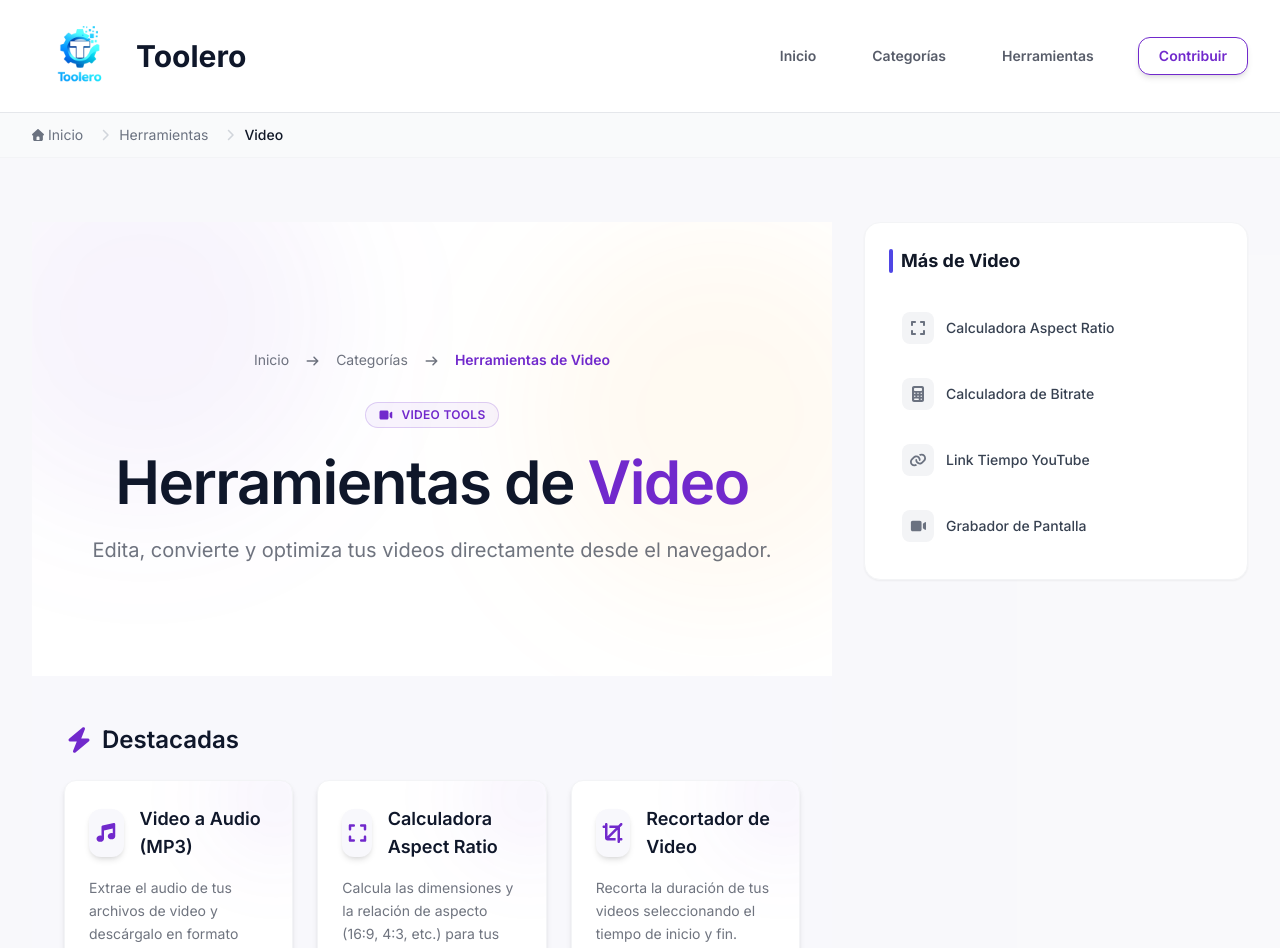
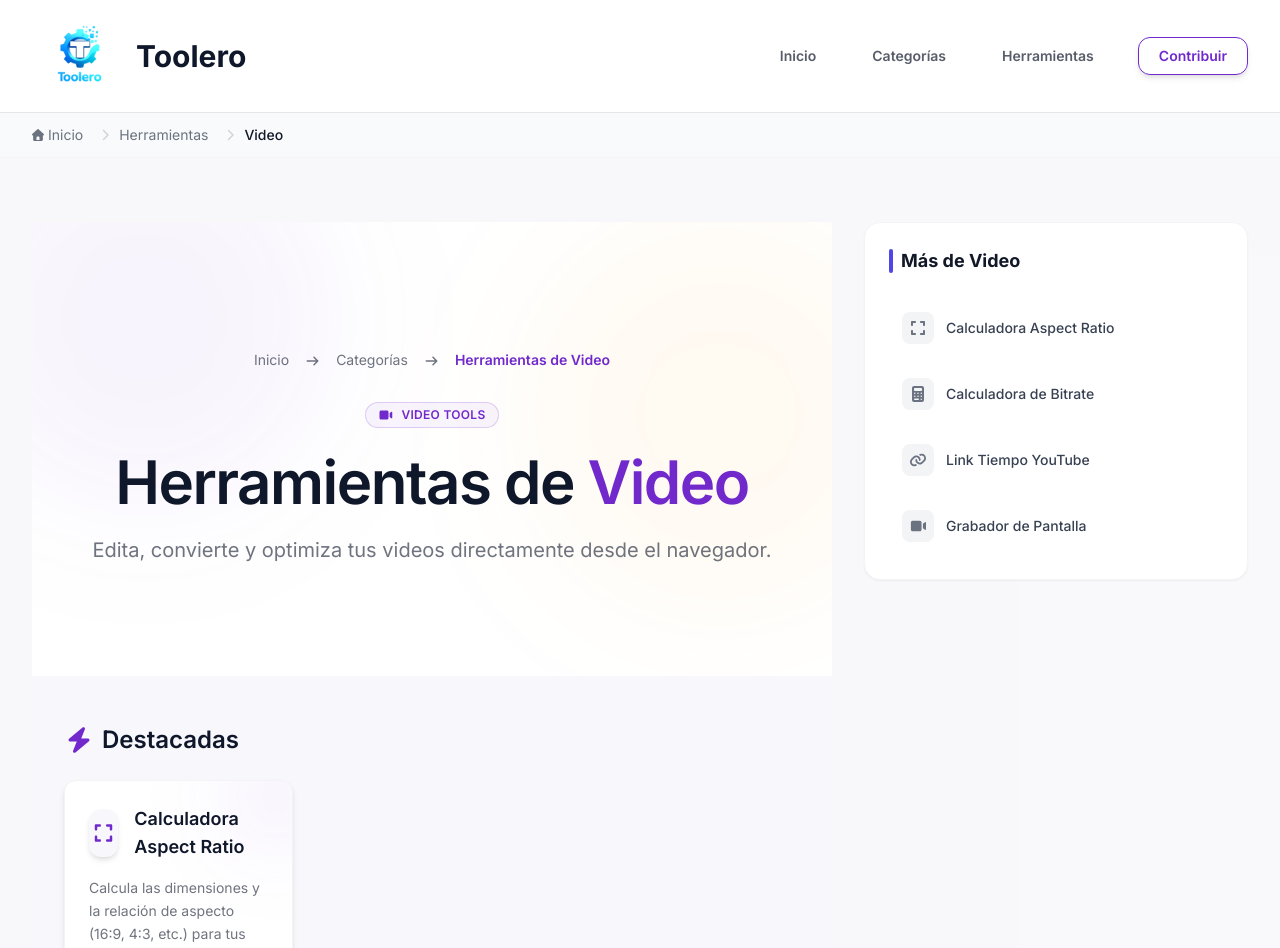
Before and after one commit to ismail6385/toolero, a Next.js app: page /tools/video in a window 1280 px wide. Shown: the top 948 px of the page. Built offline with nearby package versions, Linux system fonts and the light colour scheme.

Commit message:
Fix sitemap canonicals and broken tool links

```diff
--- a/app/(public)/page.tsx
+++ b/app/(public)/page.tsx
@@ -26,10 +26,10 @@ export const metadata: Metadata = {
     title: 'Todas las Herramientas Gratuitas - Toolero.es',
     description: 'Más de 50 herramientas online gratuitas para mejorar tu productividad. Sin registro, 100% gratis.',
     type: 'website',
-    url: 'https://toolero.es/tools',
+    url: 'https://toolero.es',
   },
   alternates: {
-    canonical: 'https://toolero.es/tools',
+    canonical: 'https://toolero.es',
   },
 };
 
--- a/app/(public)/tools/seo/page.tsx
+++ b/app/(public)/tools/seo/page.tsx
@@ -55,16 +55,8 @@ export default function SeoToolsPage() {
         {
             title: "Generador Robots.txt",
             description: "Genera archivos robots.txt correctamente para controlar el rastreo de tu sitio web.",
-            href: "/tools/seo/robots-txt-generator",
+            href: "/tools/seo-schema/generador-robots",
             icon: faRobot,
-            category: "Técnico"
-        },
-        {
-            title: "Generador Sitemap XML",
-            description: "Convierte una lista de URLs en un sitemap XML válido para enviar a Google Search Console.",
-            href: "/tools/seo/sitemap-generator",
-            icon: faSitemap,
-            featured: true,
             category: "Técnico"
         },
         {
@@ -73,13 +65,6 @@ export default function SeoToolsPage() {
             href: "/tools/seo/slug-cleaner",
             icon: faLink,
             category: "Contenido"
-        },
-        {
-            title: "Densidad de Palabras Clave",
-            description: "Analiza la frecuencia y densidad de palabras clave en tu texto para optimización SEO.",
-            href: "/tools/seo/keyword-density",
-            icon: faChartBar,
-            category: "Análisis"
         }
     ];
 
--- a/app/(public)/tools/social/page.tsx
+++ b/app/(public)/tools/social/page.tsx
@@ -53,33 +53,11 @@ export default function SocialToolsPage() {
             category: "Personalización"
         },
         {
-            title: "Selector de Emojis",
-            description: "Busca y copia emojis fácilmente para tus publicaciones y mensajes.",
-            href: "/tools/social/emoji-picker",
-            icon: faSmile,
-            category: "Utilidades"
-        },
-        {
             title: "Extractor de Tags YouTube",
             description: "Extrae las etiquetas (tags) de cualquier video de YouTube para SEO.",
             href: "/tools/social/youtube-tags",
             icon: faVideo,
             category: "YouTube"
-        },
-        {
-            title: "Espaciador de Captions",
-            description: "Añade saltos de línea invisibles para formatear perfectamente tus posts de Instagram.",
-            href: "/tools/social/caption-spacer",
-            icon: faAlignLeft,
-            category: "Instagram"
-        },
-        {
-            title: "Image Resizer Social",
-            description: "Redimensiona imágenes a los tamaños exactos de Stories, Posts y Portadas.",
-            href: "/tools/social/image-resizer",
-            icon: faImage,
-            featured: true,
-            category: "Imágenes"
         }
     ];
 
--- a/app/(public)/tools/texto/eliminar-duplicados/page.tsx
+++ b/app/(public)/tools/texto/eliminar-duplicados/page.tsx
@@ -18,7 +18,7 @@ export const metadata: Metadata = {
 
 const relatedTools = [
     { name: 'Contador de Palabras', url: '/tools/texto/contador-palabras', icon: '📝' },
-    { name: 'Ordenar Lista', url: '/tools/texto/ordenar-lista', icon: '📊' }, // Assuming this exists or will exist, keeping generic if not
+    { name: 'Conversor Mayúsculas', url: '/tools/texto/conversor-mayusculas', icon: '🔠' },
     { name: 'Formateador JSON', url: '/tools/dev/json-formatter', icon: '💻' },
     { name: 'Extractor de Emails', url: '/tools/texto/extractor-emails', icon: '📧' },
 ];
--- a/app/(public)/tools/video/page.tsx
+++ b/app/(public)/tools/video/page.tsx
@@ -35,35 +35,12 @@ interface VideoTool {
 export default function VideoToolsPage() {
     const videoTools: VideoTool[] = [
         {
-            title: "Video a Audio (MP3)",
-            description: "Extrae el audio de tus archivos de video y descárgalo en formato MP3.",
-            href: "/tools/video/video-to-audio",
-            icon: faMusic,
-            featured: true,
-            category: "Conversión"
-        },
-        {
             title: "Calculadora Aspect Ratio",
             description: "Calcula las dimensiones y la relación de aspecto (16:9, 4:3, etc.) para tus proyectos.",
             href: "/tools/video/aspect-ratio",
             icon: faExpand,
             featured: true,
             category: "Cálculo"
-        },
-        {
-            title: "Recortador de Video",
-            description: "Recorta la duración de tus videos seleccionando el tiempo de inicio y fin.",
-            href: "/tools/video/trimmer",
-            icon: faCrop,
-            featured: true,
-            category: "Edición"
-        },
-        {
-            title: "Compresor de Video",
-            description: "Reduce el tamaño de tus videos sin perder calidad visible para compartir más rápido.",
-            href: "/tools/video/compressor",
-            icon: faCompress,
-            category: "Optimización"
         },
         {
             title: "Generador de Enlaces de Tiempo",
--- a/app/layout.tsx
+++ b/app/layout.tsx
@@ -79,9 +79,7 @@ export const metadata: Metadata = {
       'max-snippet': -1,
     },
   },
-  alternates: {
-    canonical: 'https://toolero.es',
-  }
+
 };
 
 export default function RootLayout({
--- a/data/tools.ts
+++ b/data/tools.ts
@@ -607,7 +607,7 @@ export const toolsData: Category[] = [
             {
                 title: 'Schema Video',
                 description: 'Ayuda a Google a indexar tus videos correctamente.',
-                href: '/tools/seo-schema/video',
+                href: '/tools/seo-schema/video-object',
                 icon: faVideo
             },
             {
```
